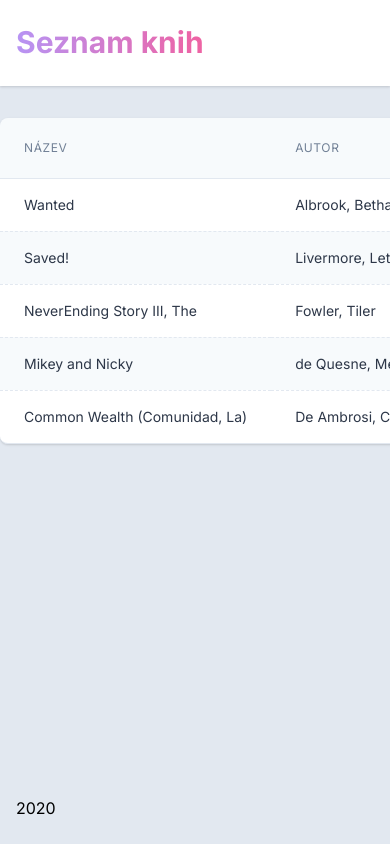
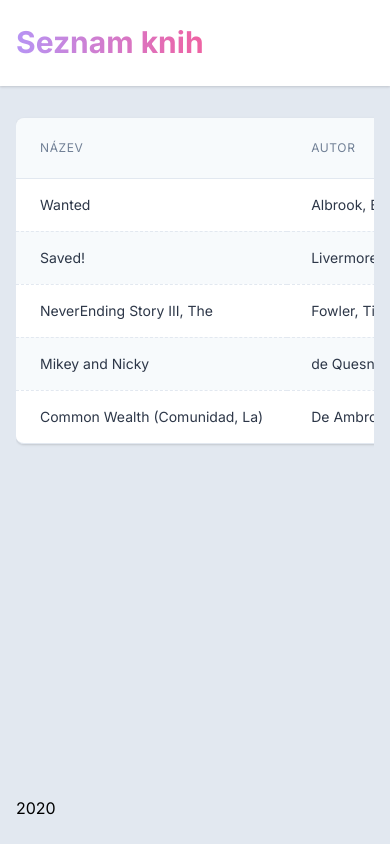
Before and after one commit to JarkaP/zLibCat, a Vue app: page / in a window 390 px wide. Built offline with nearby package versions, Linux system fonts and the light colour scheme.

Commit message:
update layout

```diff
--- a/public/index.html
+++ b/public/index.html
@@ -1,5 +1,5 @@
 <!DOCTYPE html>
-<html lang="en">
+<html lang="cs" class="min-h-full">
 
 <head>
     <meta charset="utf-8">
@@ -12,7 +12,7 @@
     <title><%= htmlWebpackPlugin.options.title %></title>
 </head>
 
-<body>
+<body class="min-h-screen">
     <noscript>
         <strong>We're sorry but <%= htmlWebpackPlugin.options.title %> doesn't work properly without JavaScript enabled.
             Please enable it to continue.</strong>
--- a/src/App.vue
+++ b/src/App.vue
@@ -1,5 +1,5 @@
 <template>
-    <div id="app" class="h-screen bg-gray-300 flex flex-col">
+    <div id="app" class="min-h-screen bg-gray-300 flex flex-col">
         <header class="bg-white shadow px-4 sm:px-6 lg:px-8">
             <div class="max-w-6xl mx-auto py-6 ">
                 <h1
@@ -9,7 +9,7 @@
                 </h1>
             </div>
         </header>
-        <main class="sm:px-6 lg:px-8 py-6">
+        <main class="px-4 sm:px-6 lg:px-8 py-6">
             <div class="max-w-6xl mx-auto">
                 <FilterTable />
             </div>
```
